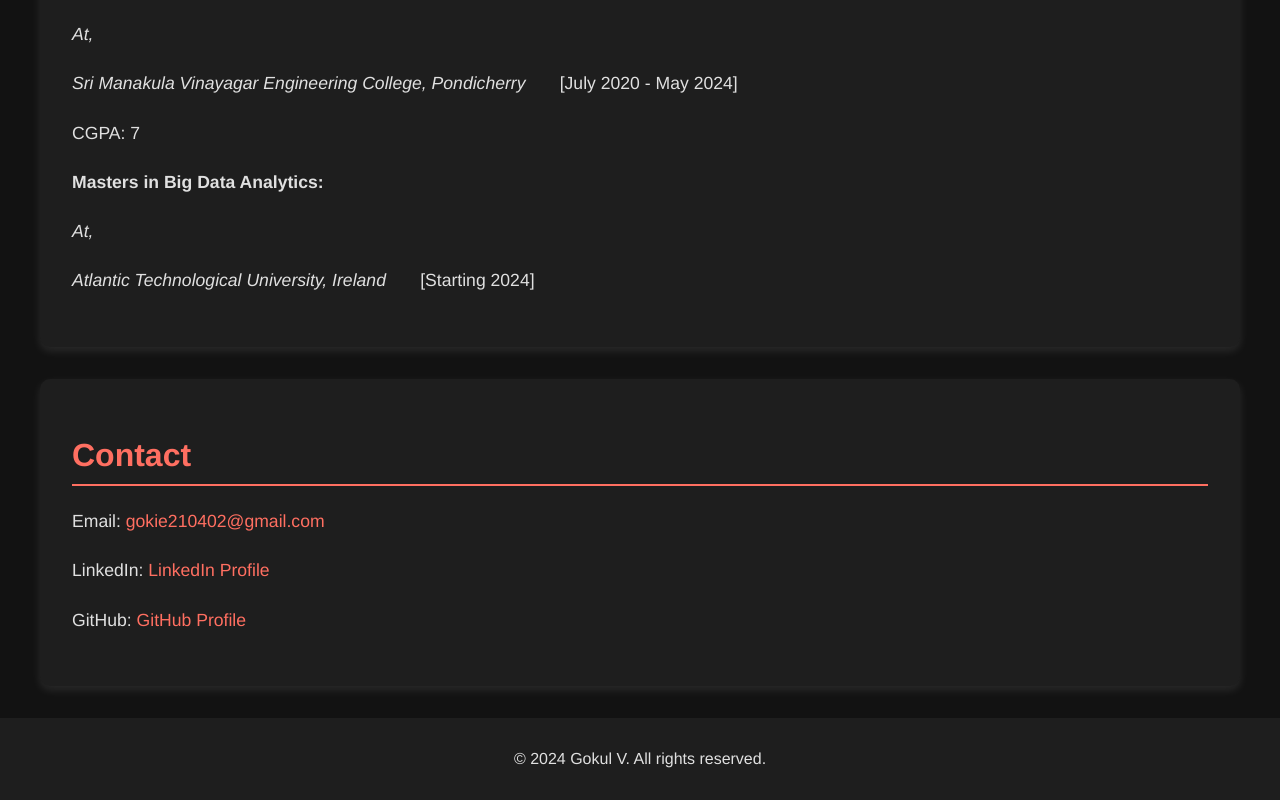
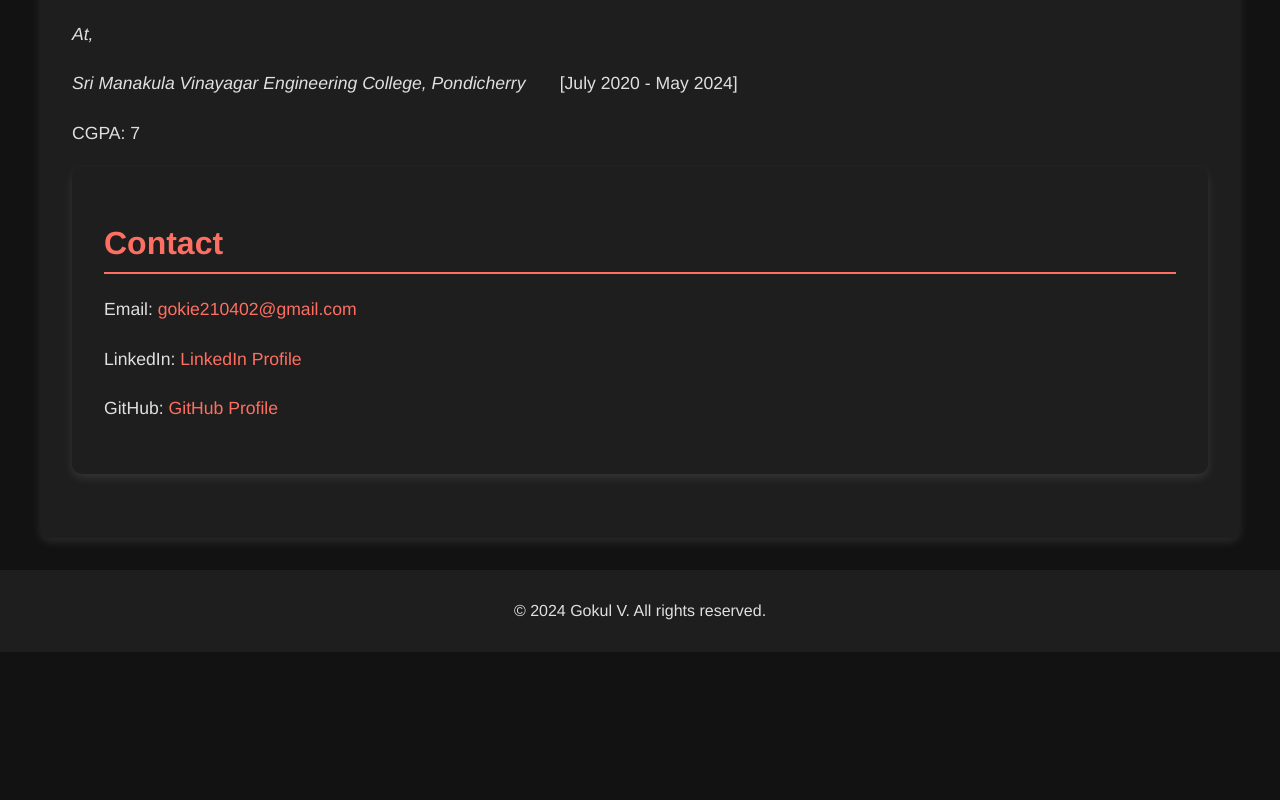
Before and after one commit to Gokulv21/portfolio, a plain HTML site: page index.html in a window 1280 px wide. Shown: the part 3434-4234 px from the top of the page. After the commit the page ends 4086 px from the top, so only its background shows below. Drawn offline with Linux system fonts and the light colour scheme; a web font is replaced by a local one.

Commit message:
Update index.html

```diff
--- a/index.html
+++ b/index.html
@@ -307,10 +307,6 @@
         <p>
             CGPA: 7
         </p>
-        <p><strong>Masters in Big Data Analytics:</strong></p>
-        <p><i>At,
-        <p>Atlantic Technological University, Ireland </i> &nbsp; &nbsp; &nbsp; [Starting 2024] </p>
-    </section>
 
     <section id="contact">
         <h2>Contact</h2>
```
